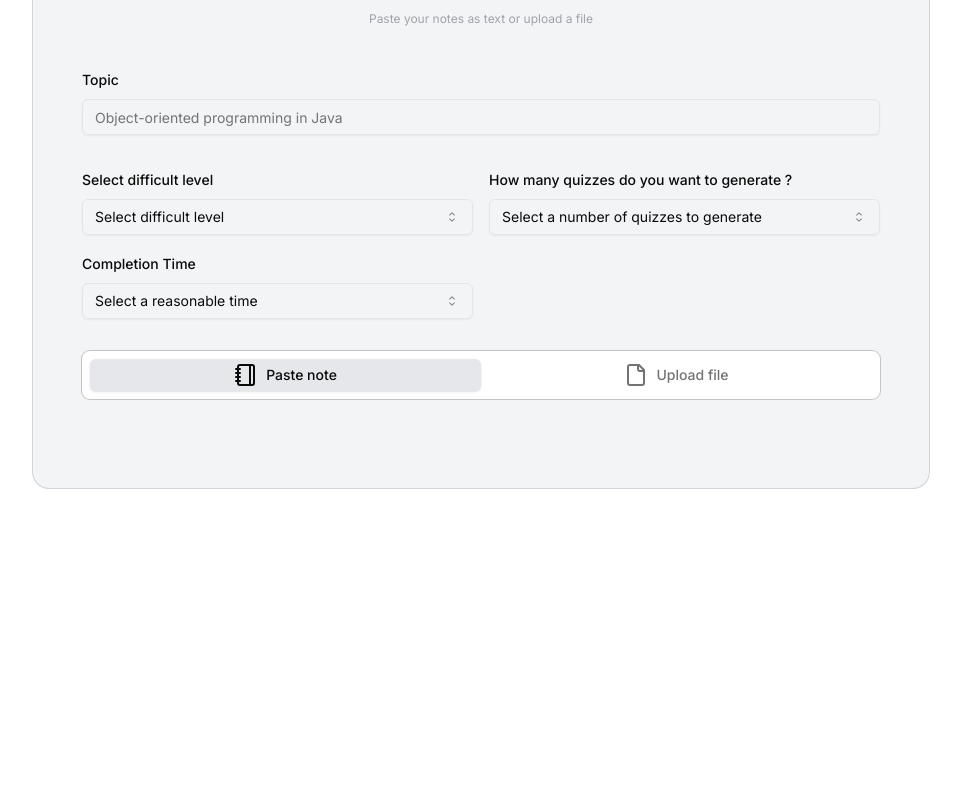
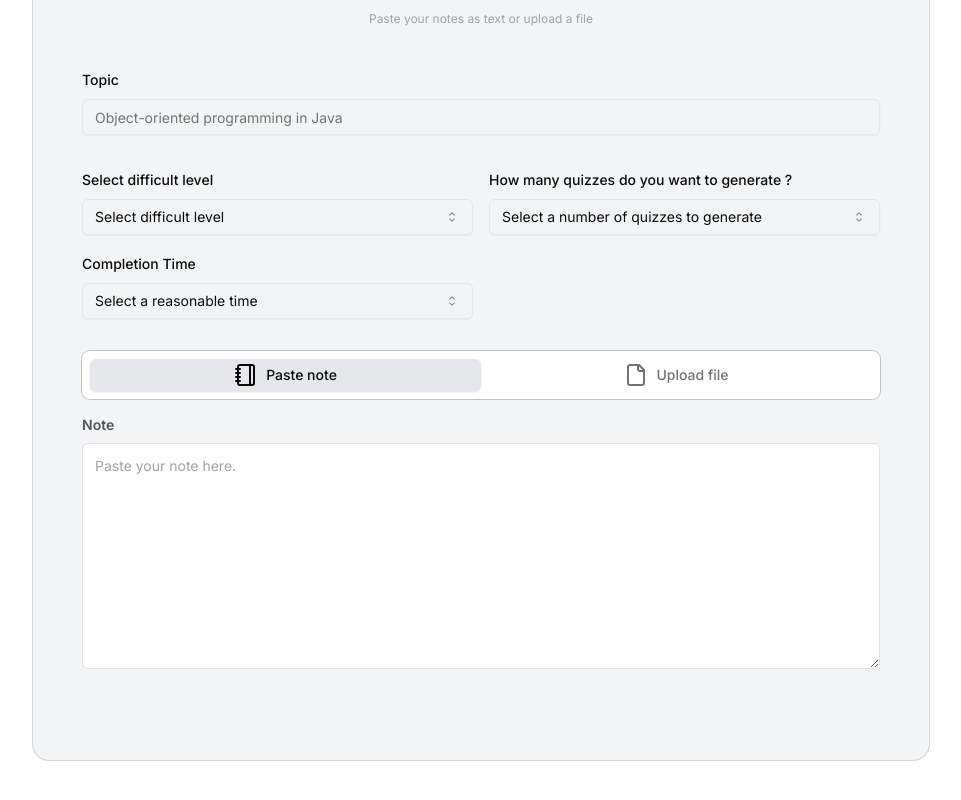
Before and after one commit to AbassHammed/DocuQuiz, a Next.js app: page / in a window 1280 px wide. Shown: the part 442-1242 px from the top of the page, without its empty margins (159-1120 px from the left). Before the commit the page ends 970 px from the top, so only its background shows below. Built offline with nearby package versions, Linux system fonts and the light colour scheme.

Commit message:
Added some simplicity

```diff
--- a/src/components/homeForm.tsx
+++ b/src/components/homeForm.tsx
@@ -2,7 +2,7 @@
 /* eslint-disable quotes */
 'use client';
 
-import { useState } from 'react';
+import { useEffect, useState } from 'react';
 
 import {
   Button,
@@ -117,6 +117,12 @@ const HomeForm = () => {
     }
   };
 
+  const handleKeyDown = (e: React.KeyboardEvent<HTMLInputElement>) => {
+    if (e.key === 'Enter') {
+      e.preventDefault();
+    }
+  };
+
   const defaultValues: Partial<HomeFormValues> = {
     topic: '',
     difficult: '',
@@ -146,7 +152,11 @@ const HomeForm = () => {
                 <FormItem>
                   <FormLabel>Topic</FormLabel>
                   <FormControl>
-                    <Input placeholder="Object-oriented programming in Java" {...field} />
+                    <Input
+                      placeholder="Object-oriented programming in Java"
+                      {...field}
+                      onKeyDown={handleKeyDown}
+                    />
                   </FormControl>
                   <FormMessage />
                 </FormItem>
@@ -246,9 +256,21 @@ const HomeForm = () => {
                   <span>Upload file</span>
                 </TabsTrigger>
               </TabsList>
-              <TabsContent
-                value="note"
-                className="flex w-full items-center space-x-2 py-2"></TabsContent>
+              <TabsContent value="note" className="flex w-full items-center space-x-2 py-2">
+                <label htmlFor="notes" className="block mb-3 w-full">
+                  <span className="block text-sm font-semibold text-zinc-600 mb-2">Note</span>
+                  <textarea
+                    value={note}
+                    name="notes"
+                    id="notes"
+                    rows={10}
+                    cols={30}
+                    onChange={e => setNote(e.target.value)}
+                    required
+                    placeholder="Paste your note here."
+                    className="appearance-none w-full p-3 border border-zinc-200 placeholder-zinc-400 rounded-md focus:outline-none focus:ring-zinc-300 text-sm"></textarea>
+                </label>
+              </TabsContent>
               <TabsContent value="file" className="mr-2">
                 <div className="mt-5">
                   <div className="max-w-lg mx-auto">
--- /dev/null
+++ b/src/zustand/index.ts
@@ -0,0 +1,3 @@
+export { useFormStore } from './form';
+export { useQuizStore } from './quiz';
+export { useTimerStore } from './timer';
```
